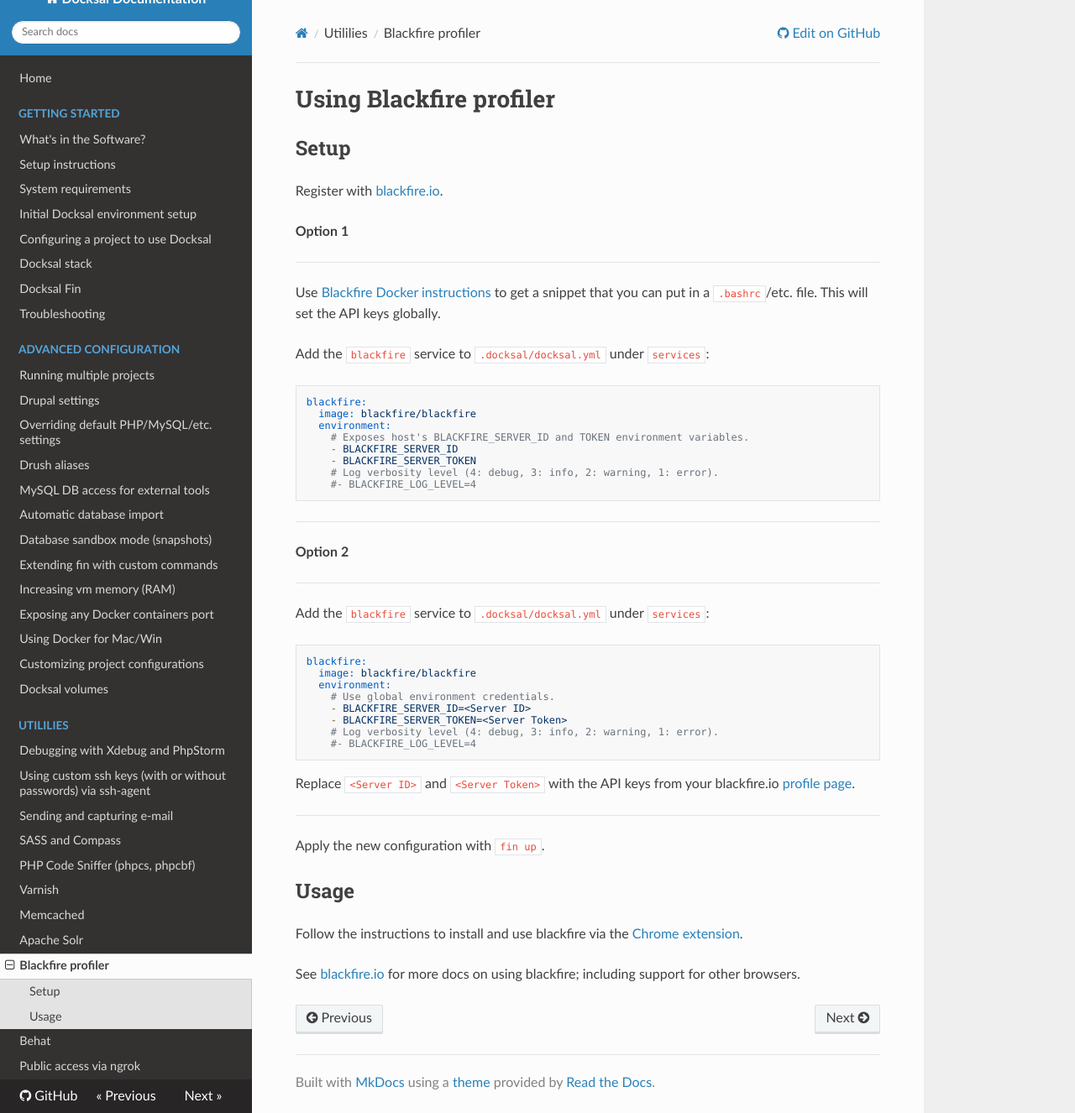
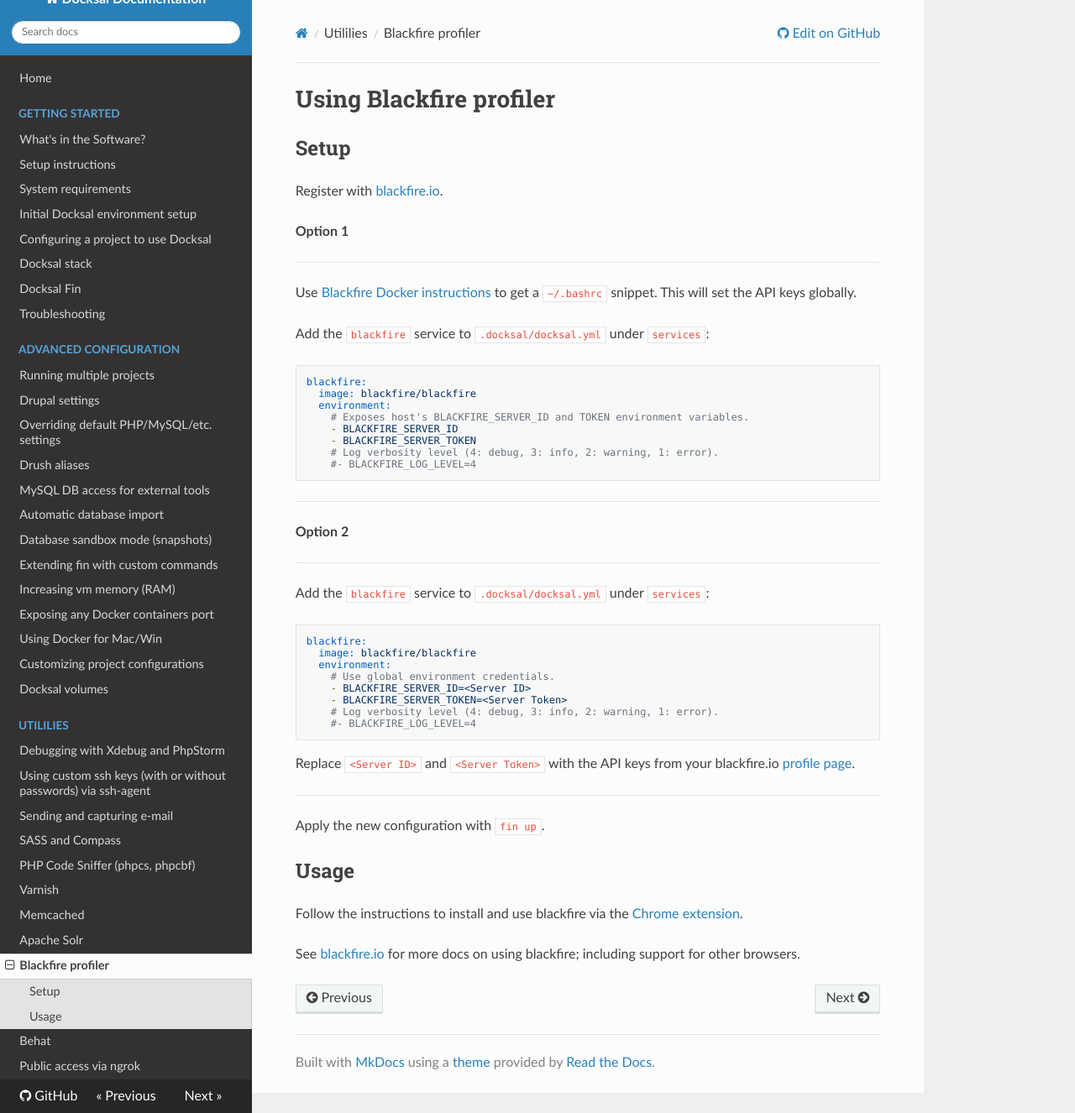
Before and after one commit to docksal/docksal, an MkDocs documentation site: the page built from docs/blackfire.md, in a window 1280 px wide and 1326 px high. Shown: the whole window at 84% size. Built offline with MkDocs 1.6.1, drawn with Linux system fonts in a browser that asks for light colours; nearby versions of some CDN libraries; old or Windows-style settings are respelled for this version of MkDocs.

Commit message:
Blackfire docs updates

```diff
--- a/docs/blackfire.md
+++ b/docs/blackfire.md
@@ -8,8 +8,8 @@ Register with [blackfire.io](https://blackfire.io/signup).
 
 ---
 
-Use [Blackfire Docker instructions](https://blackfire.io/docs/integrations/docker) to get a snippet
-that you can put in a `.bashrc`/etc. file. This will set the API keys globally.
+Use [Blackfire Docker instructions](https://blackfire.io/docs/integrations/docker) to get a `~/.bashrc` snippet.
+This will set the API keys globally.
 
 Add the `blackfire` service to `.docksal/docksal.yml` under `services`:
 
```
